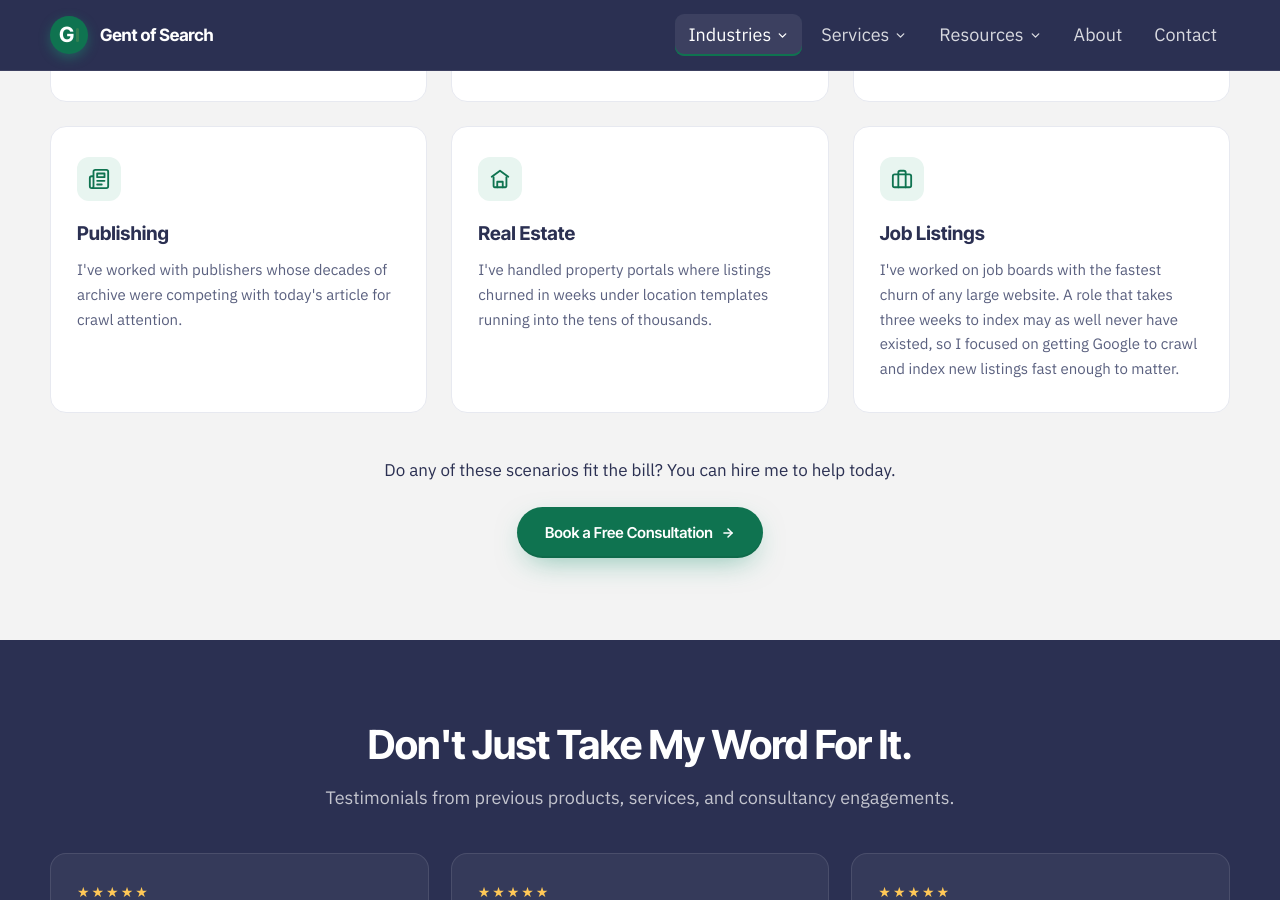
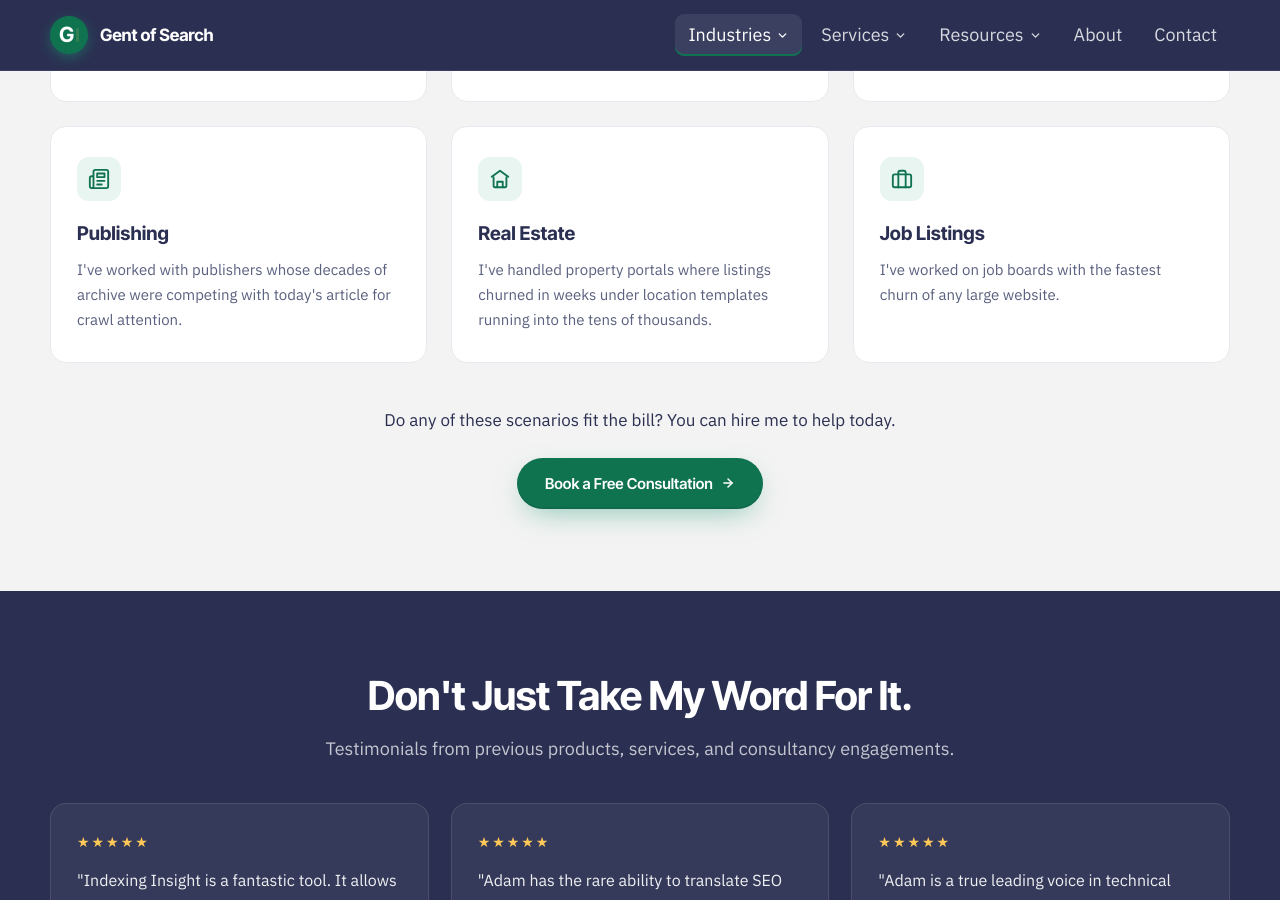
Before and after one commit to Gent-of-Search/gentofsearch.com, a Jekyll site: the page built from industry/enterprise.html, in a window 1280 px wide and 900 px high, scrolled down 5421 px. Built offline with Jekyll 4.4.1, drawn with Linux system fonts in a browser that asks for light colours.

Commit message:
Enterprise: trim second sentence from Job Listings card

```diff
--- a/industry/enterprise.html
+++ b/industry/enterprise.html
@@ -220,7 +220,7 @@ industry: enterprise
         <div style="display:flex; flex-direction:column; background:#FFFFFF; border:1px solid #E7E9F0; border-radius:16px; padding:30px 26px;">
           <div style="width:44px; height:44px; border-radius:12px; background:#E8F5F0; display:grid; place-items:center; margin:0 0 18px;"><svg width="22" height="22" viewBox="0 0 24 24" fill="none" stroke="#0F7350" stroke-width="2" stroke-linecap="round" stroke-linejoin="round"><rect x="2" y="7" width="20" height="14" rx="2" ry="2"></rect><path d="M16 21V5a2 2 0 0 0-2-2h-4a2 2 0 0 0-2 2v16"></path></svg></div>
           <h3 style="font-family:'Inter Tight',sans-serif; font-weight:700; font-size:19px; color:#2B3052; margin:0 0 10px;">Job Listings</h3>
-          <p style="font-size:15px; line-height:1.65; color:#5A607F; margin:0;">I've worked on job boards with the fastest churn of any large website. A role that takes three weeks to index may as well never have existed, so I focused on getting Google to crawl and index new listings fast enough to matter.</p>
+          <p style="font-size:15px; line-height:1.65; color:#5A607F; margin:0;">I've worked on job boards with the fastest churn of any large website.</p>
         </div>
 
       </div>
```
